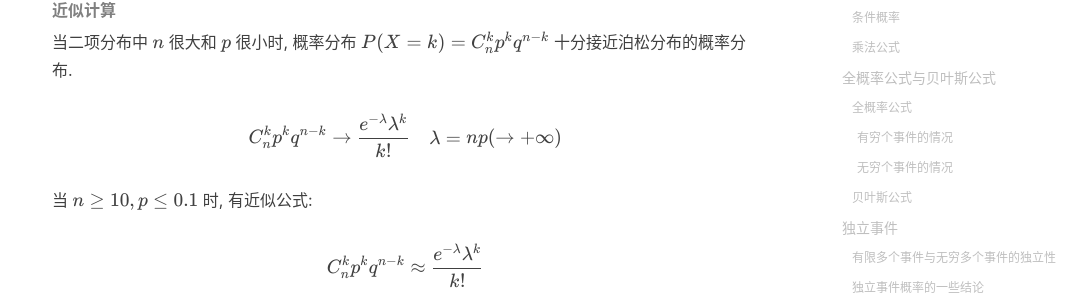
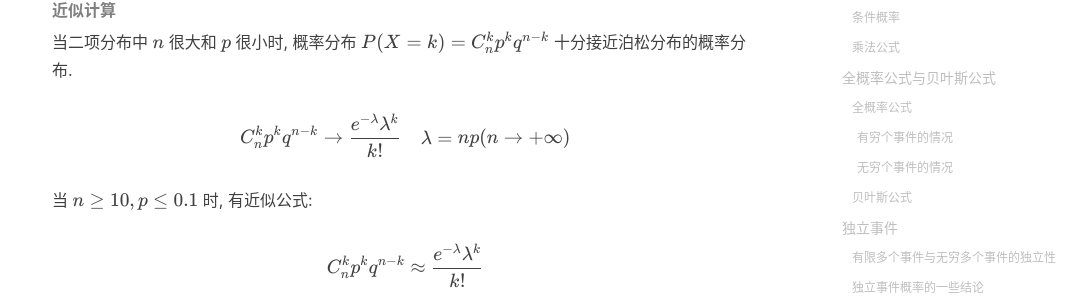
Before and after one commit to Coekjan/coekjan.github.io, a Jekyll site: the page built from _posts/Probability-Statistics/2021-01-03-Probability-Theory.md, in a window 1280 px wide and 900 px high, scrolled down 7333 px. Shown: the part 146-449 px from the top of the window, without its empty margins (213-1280 px from the left). Built offline with Jekyll 4.4.1, drawn with Linux system fonts in a browser that asks for light colours; nearby versions of some CDN libraries; comment, search, counter and statistics services are not loaded.

```diff
--- a/_posts/Probability-Statistics/2021-01-03-Probability-Theory.md
+++ b/_posts/Probability-Statistics/2021-01-03-Probability-Theory.md
@@ -272,7 +272,7 @@ $$
 当二项分布中 $n$ 很大和 $p$ 很小时, 概率分布 $P(X=k)=C_n^kp^kq^{n-k}$ 十分接近泊松分布的概率分布.
 
 $$
-C_n^kp^kq^{n-k}\rightarrow \frac{e^{-\lambda}\lambda^k}{k!}\quad \lambda=np(\rightarrow+\infty)
+C_n^kp^kq^{n-k}\rightarrow \frac{e^{-\lambda}\lambda^k}{k!}\quad \lambda=np(n\rightarrow+\infty)
 $$
 
 当 $n\ge10,p\le0.1$ 时, 有近似公式:
```
